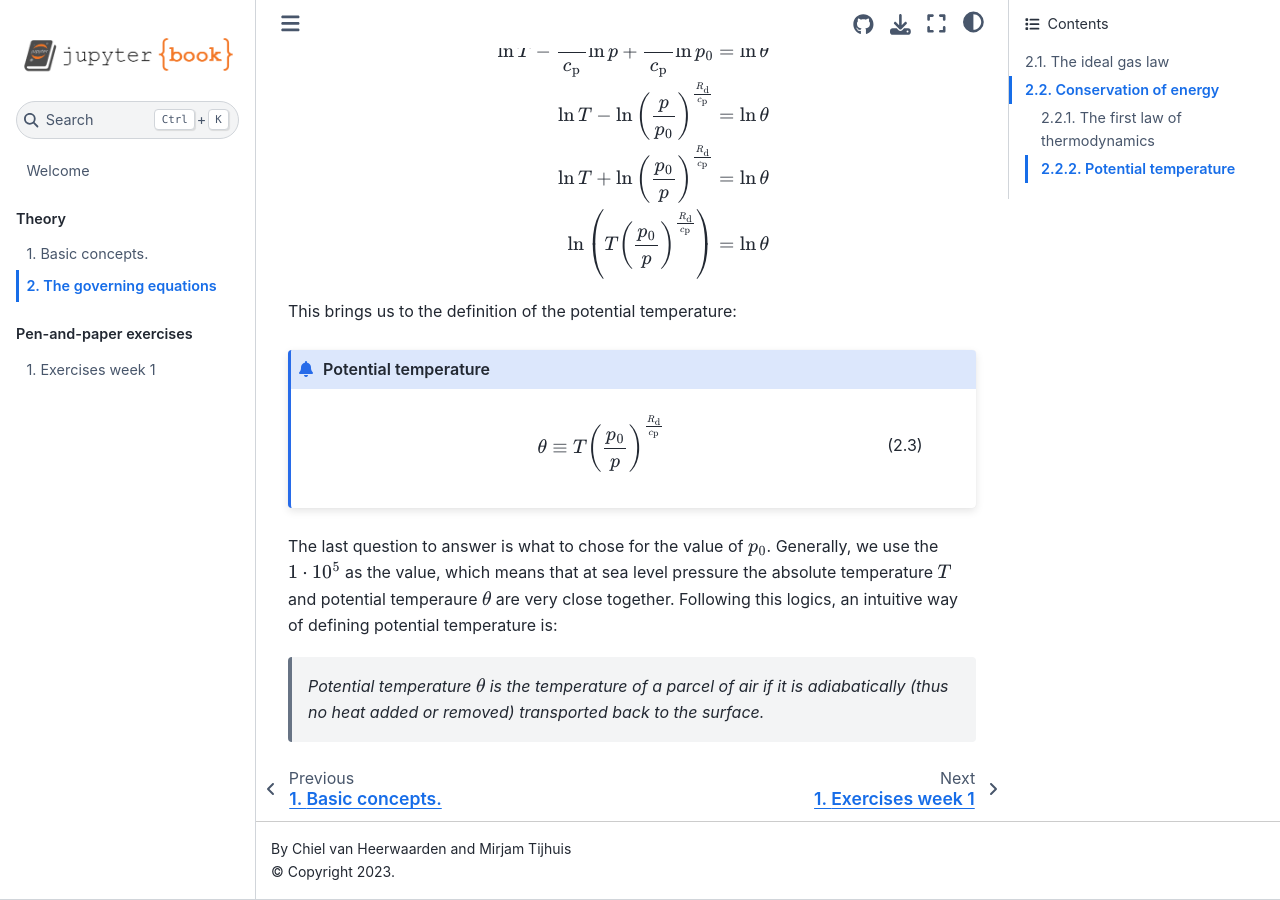
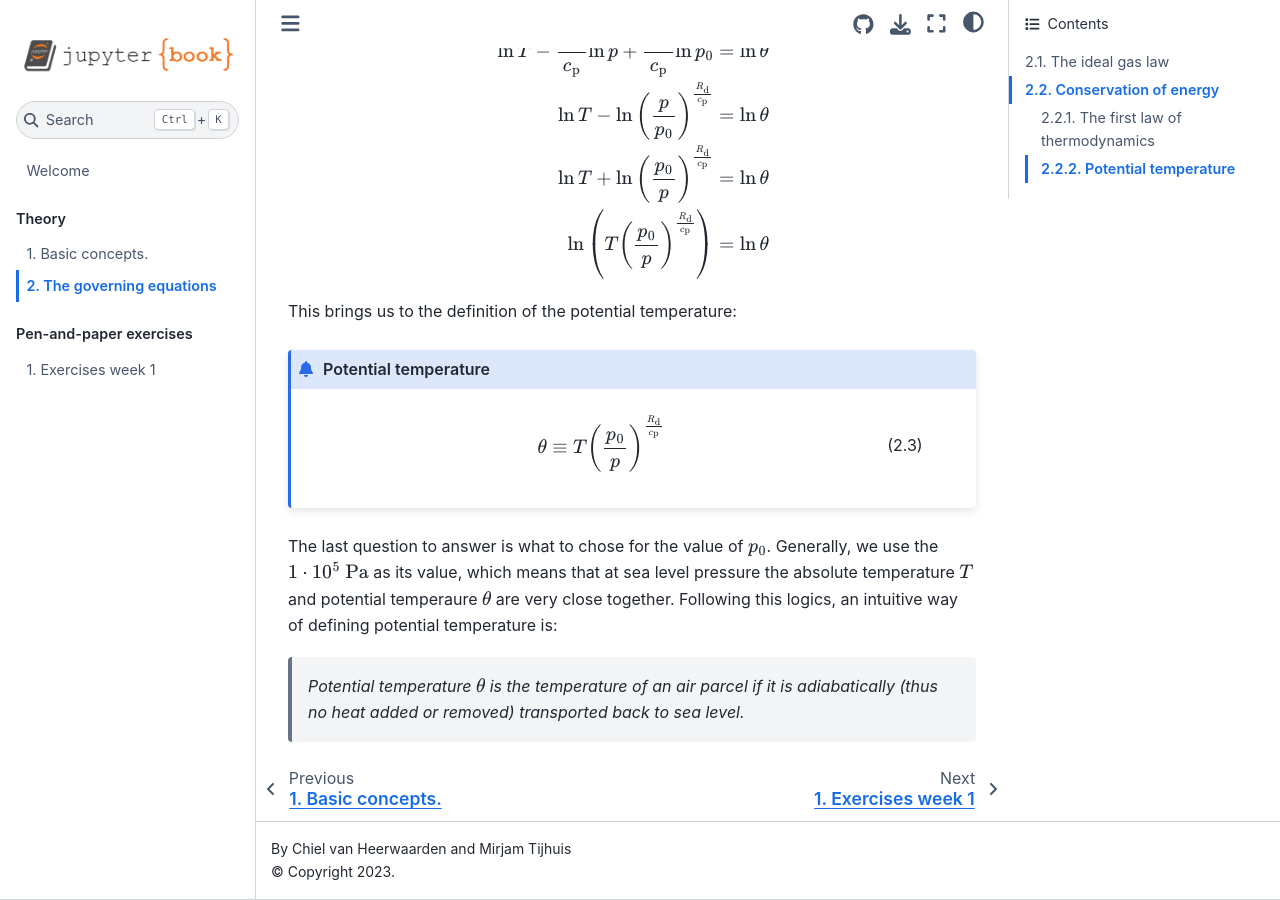
Before and after one commit to boundary-layer-meteo/boundary-layer-meteo.github.io, a Jupyter Book: the page built from governing_equations.md, in a window 1280 px wide and 900 px high, scrolled down 2343 px. Built offline with Jupyter Book 1.0.4 settings and Sphinx 7.4.7 and the Sphinx Book theme 1.1.4, drawn with Linux system fonts in a browser that asks for light colours.

Commit message:
Fixed a few errors in the potential temperature chapter.

````diff
--- a/_toc.yml
+++ b/_toc.yml
@@ -3,13 +3,13 @@
 
 format: jb-book
 root: intro
-defaults:
-  numbered: true
 parts:
   - caption: Theory
+    numbered: true
     chapters:
     - file: basic_concepts
     - file: governing_equations
   - caption: Pen-and-paper exercises
+    numbered: true
     chapters:
     - file: exercises1
--- a/governing_equations.md
+++ b/governing_equations.md
@@ -77,6 +77,6 @@ $$
 $$ (pot_temp)
 ```
 
-The last question to answer is what to chose for the value of $p_0$. Generally, we use the $1 \cdot 10^5$ as the value, which means that at sea level pressure the absolute temperature $T$ and potential temperaure $\theta$ are very close together. Following this logics, an intuitive way of defining potential temperature is:
+The last question to answer is what to chose for the value of $p_0$. Generally, we use the $1 \cdot 10^5~\mathrm{Pa}$ as its value, which means that at sea level pressure the absolute temperature $T$ and potential temperaure $\theta$ are very close together. Following this logics, an intuitive way of defining potential temperature is:
 
-> _Potential temperature $\theta$ is the temperature of a parcel of air if it is adiabatically (thus no heat added or removed) transported back to the surface._
+> _Potential temperature $\theta$ is the temperature of an air parcel if it is adiabatically (thus no heat added or removed) transported back to sea level._
````
